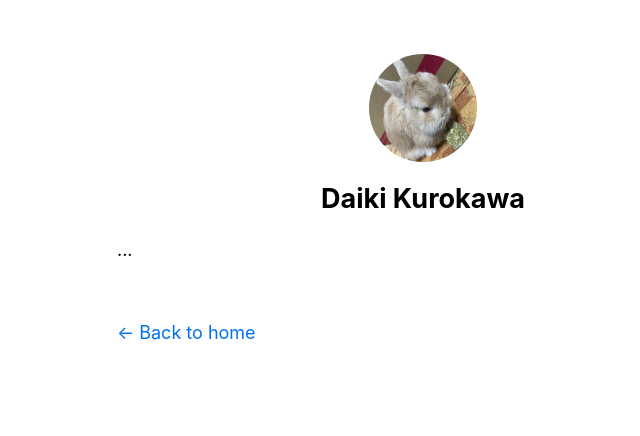
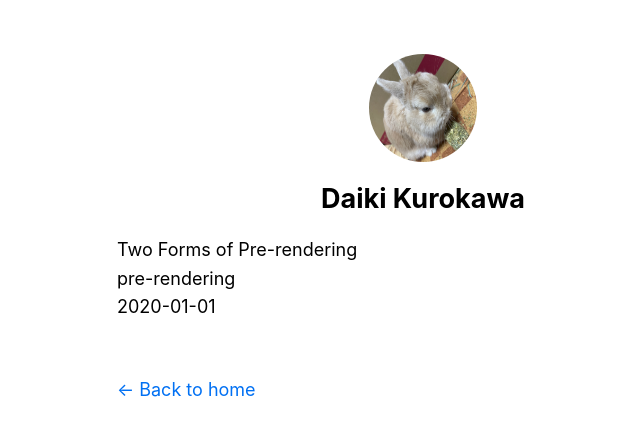
Before and after one commit to donkey96/nextjs-blog, a Next.js app: page /posts/pre-rendering in a window 1280 px wide. Shown: the top 436 px of the page, without its empty margins (217-857 px from the left). Built offline with nearby package versions, Linux system fonts and the light colour scheme.

Commit message:
[Add] 動的ルーティングの実装

```diff
--- a/lib/posts.js
+++ b/lib/posts.js
@@ -61,3 +61,15 @@
     };
   });
 }
+
+export function getPostData(id) {
+  const fullPath = path.join(postsDirectory, `${id}.md`);
+  const fileContents = fs.readFileSync(fullPath, 'utf8');
+
+  const matterResult = matter(fileContents);
+
+  return {
+    id,
+    ...matterResult.data,
+  };
+}
--- a/pages/posts/[id].js
+++ b/pages/posts/[id].js
@@ -1,14 +1,31 @@
 import Layout from '../../components/layout';
-import { getAllPostIds } from '../../lib/posts';
+import { getAllPostIds, getPostData } from '../../lib/posts';
 
 export async function getStaticPaths() {
   const paths = getAllPostIds();
   return {
     paths,
     fallback: false,
-  }
+  };
 }
 
-export default function Post() {
-  return <Layout>...</Layout>
+export async function getStaticProps({ params }) {
+  const postData = getPostData(params.id);
+  return {
+    props: {
+      postData,
+    },
+  };
 }
+
+export default function Post({ postData }) {
+  return (
+    <Layout>
+      {postData.title}
+      <br />
+      {postData.id}
+      <br />
+      {postData.date}
+    </Layout>
+  );
+}
```
